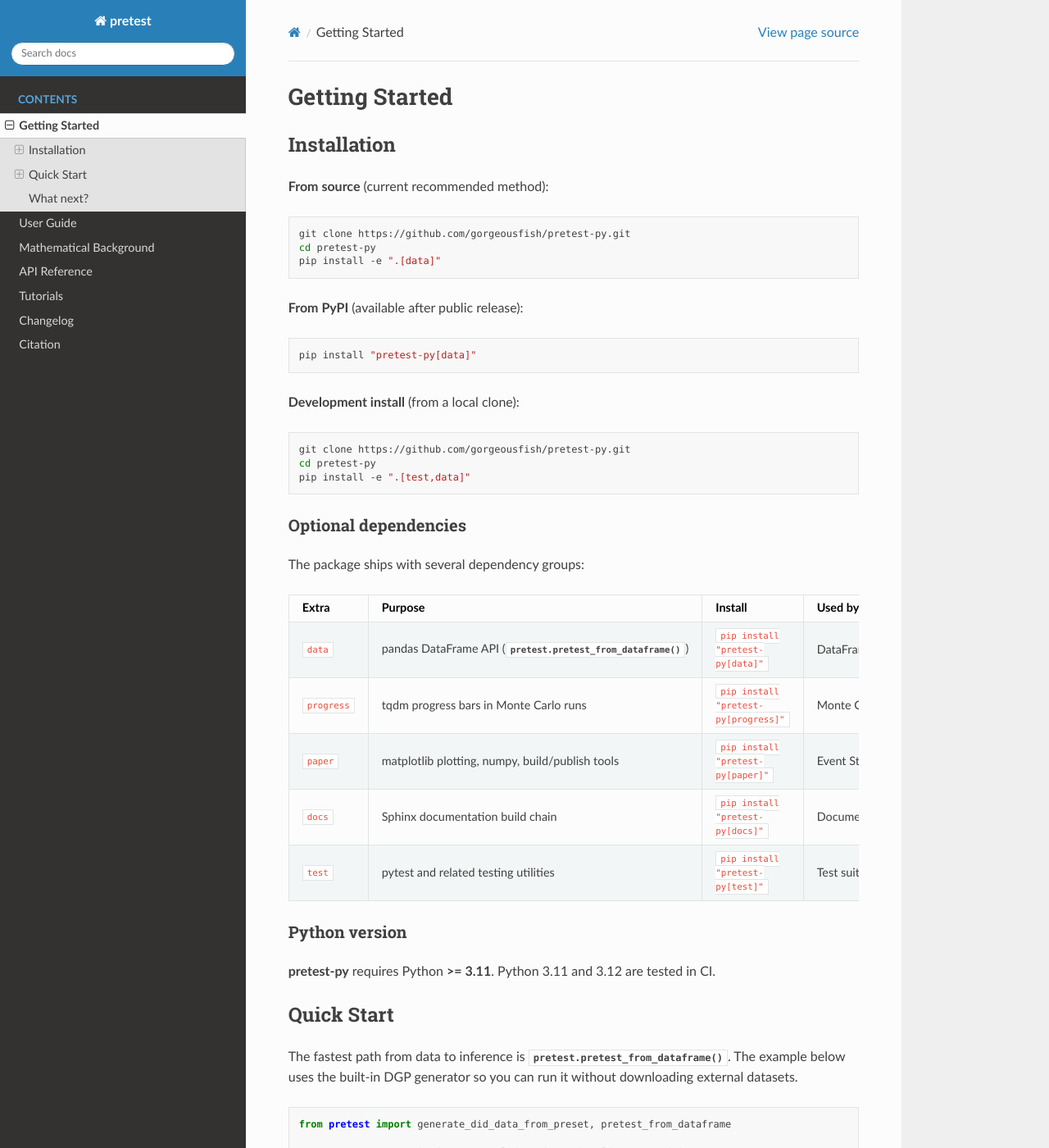
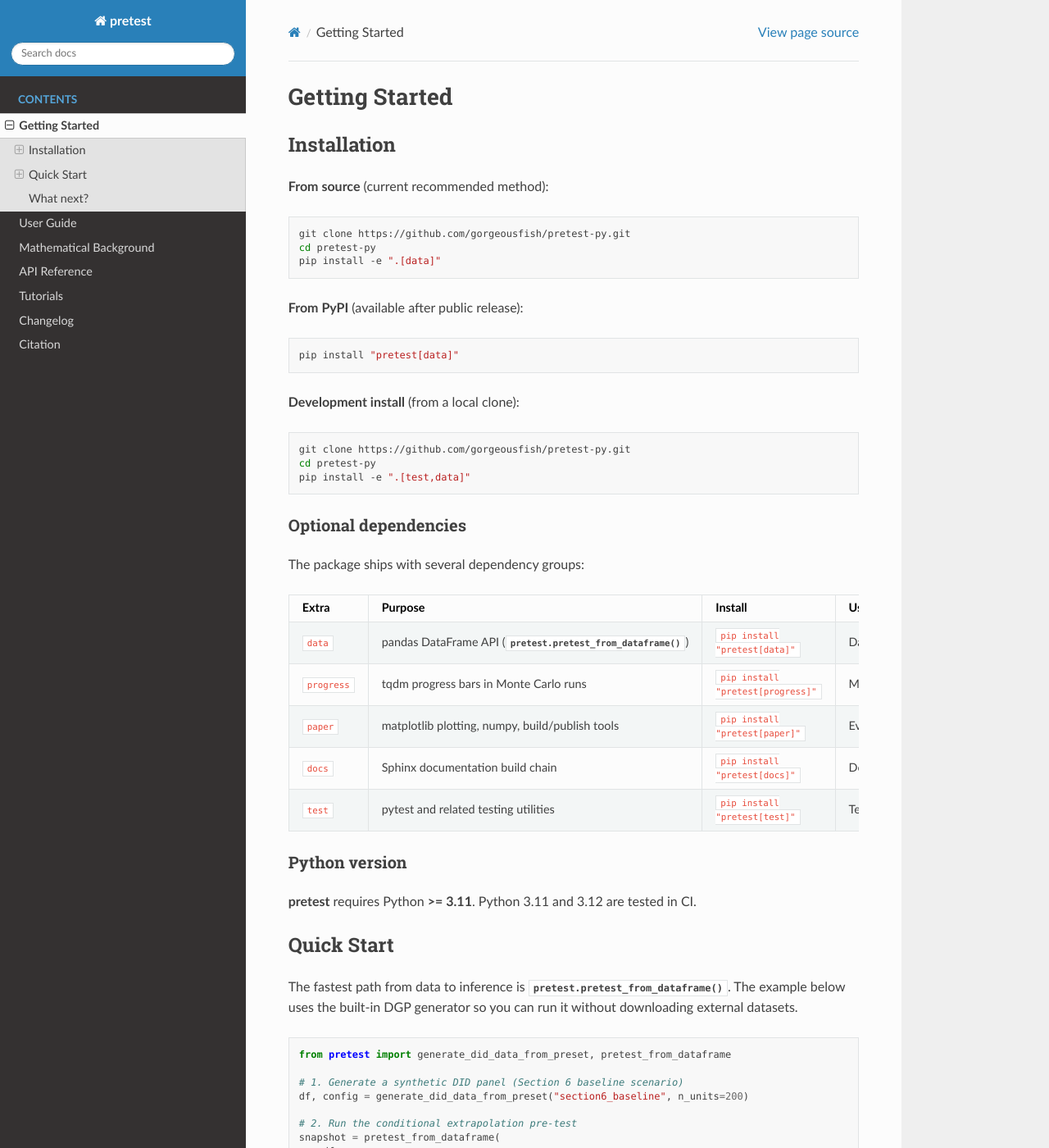
Before and after one commit to gorgeousfish/pretest-py, a Sphinx documentation site: the page built from docs/getting_started.rst, in a window 1280 px wide and 1400 px high. Shown: the whole window at 82% size. Built offline with Sphinx 7.4.7 and the Read the Docs theme 3.1.0, drawn with Linux system fonts in a browser that asks for light colours.

```diff
--- a/docs/conf.py
+++ b/docs/conf.py
@@ -1,4 +1,4 @@
-"""Sphinx configuration for pretest-py documentation."""
+"""Sphinx configuration for pretest documentation."""
 
 import os
 import sys
--- a/docs/getting_started.rst
+++ b/docs/getting_started.rst
@@ -16,7 +16,7 @@ Installation
 
 .. code-block:: bash
 
-   pip install "pretest-py[data]"
+   pip install "pretest[data]"
 
 **Development install** (from a local clone):
 
@@ -41,29 +41,29 @@ The package ships with several dependency groups:
      - Used by
    * - ``data``
      - pandas DataFrame API (:func:`pretest.pretest_from_dataframe`)
-     - ``pip install "pretest-py[data]"``
+     - ``pip install "pretest[data]"``
      - DataFrame API, Tutorials 1--3
    * - ``progress``
      - tqdm progress bars in Monte Carlo runs
-     - ``pip install "pretest-py[progress]"``
+     - ``pip install "pretest[progress]"``
      - Monte Carlo long runs (optional)
    * - ``paper``
      - matplotlib plotting, numpy, build/publish tools
-     - ``pip install "pretest-py[paper]"``
+     - ``pip install "pretest[paper]"``
      - Event Study Plot, Tutorial 4
    * - ``docs``
      - Sphinx documentation build chain
-     - ``pip install "pretest-py[docs]"``
+     - ``pip install "pretest[docs]"``
      - Documentation builds only
    * - ``test``
      - pytest and related testing utilities
-     - ``pip install "pretest-py[test]"``
+     - ``pip install "pretest[test]"``
      - Test suite only
 
 Python version
 ^^^^^^^^^^^^^^
 
-**pretest-py** requires Python **>= 3.11**.  Python 3.11 and 3.12 are
+**pretest** requires Python **>= 3.11**.  Python 3.11 and 3.12 are
 tested in CI.
 
 
--- a/docs/theory.rst
+++ b/docs/theory.rst
@@ -1,7 +1,7 @@
 Mathematical Background
 =======================
 
-This page provides the mathematical foundations underlying the **pretest-py**
+This page provides the mathematical foundations underlying the **pretest**
 API.  It is not a reproduction of the full paper; rather, it gives the
 practitioner enough notation to understand what each function computes
 and why.  For proofs and detailed assumptions, see Mikhaeil & Harshaw (2026).
--- a/docs/user_guide.rst
+++ b/docs/user_guide.rst
@@ -391,7 +391,7 @@ group-level clustering (Cameron & Miller, 2015).
 Scope and Limitations
 ---------------------
 
-pretest-py implements the conditional extrapolation pre-testing framework
+pretest implements the conditional extrapolation pre-testing framework
 for block-adoption DID designs. In version 0.1.0:
 
 **Supported:**
--- a/src/pretest/__init__.py
+++ b/src/pretest/__init__.py
@@ -72,7 +72,7 @@ def _load_local_project_version() -> str:
 
 def _resolve_package_version() -> str:
     try:
-        return importlib_metadata.version("pretest-py")
+        return importlib_metadata.version("pretest")
     except importlib_metadata.PackageNotFoundError:
         return _load_local_project_version()
 
```
Also changed, not shown: CHANGELOG.md (+2 -2 lines), README.md (+9 -9 lines), docs/tutorials/index.rst (+6 -6 lines), pyproject.toml (+6 -6 lines), examples/README.md, 8 other files.
